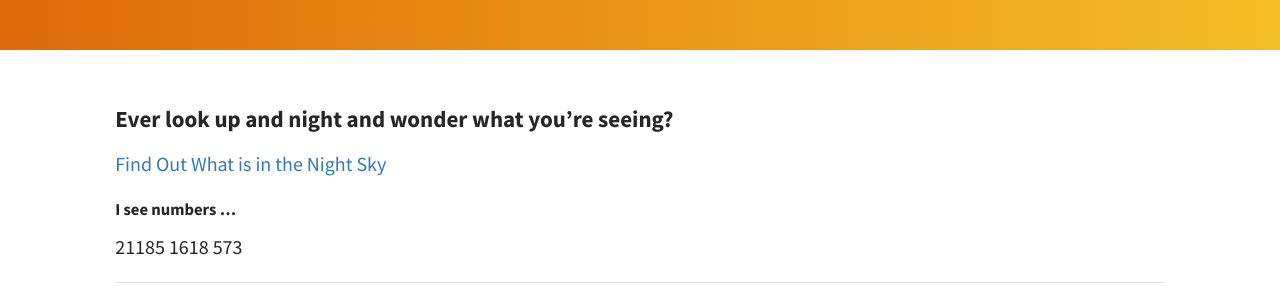
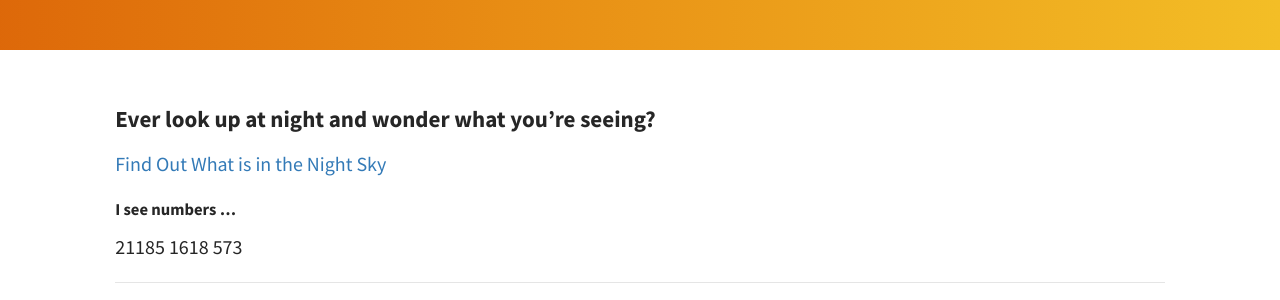
Before and after one commit to jnk838/insight-week-challenge, a Jekyll site: the page built from pages/challenges/to-infinity-and-beyond.md, in a window 1280 px wide. Shown: the part 233-533 px from the top of the page. Built offline with Jekyll 4.4.1, drawn with Linux system fonts in a browser that asks for light colours.

Commit message:
edited text

```diff
--- a/pages/challenges/to-infinity-and-beyond.md
+++ b/pages/challenges/to-infinity-and-beyond.md
@@ -5,7 +5,7 @@ permalink: /challenges/to-infinity-and-beyond
 hide: true
 ---
 
-#### Ever look up and night and wonder what you're seeing?
+#### Ever look up at night and wonder what you're seeing?
 
 [Find Out What is in the Night Sky](http://stars.chromeexperiments.com "I Might Help You")
 
```
Also changed, not shown: pages/challenges/fatal.md (+1 -1 lines).
